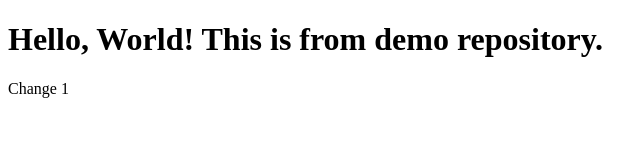
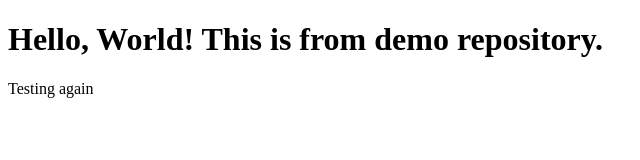
Before and after one commit to mnzmlk/demo, a plain HTML site: page index.html in a window 1280 px wide. Shown: the full height of the page, 0-640 px from the left. Drawn offline with Linux system fonts and the light colour scheme.

Commit message:
Update index.html

```diff
--- a/index.html
+++ b/index.html
@@ -6,7 +6,7 @@
 
 <body>
     <h1>Hello, World! This is from demo repository.</h1>
-    <p> Change 1</p>
+    <p> Testing again </p>
 </body>
 
 </html>
```
